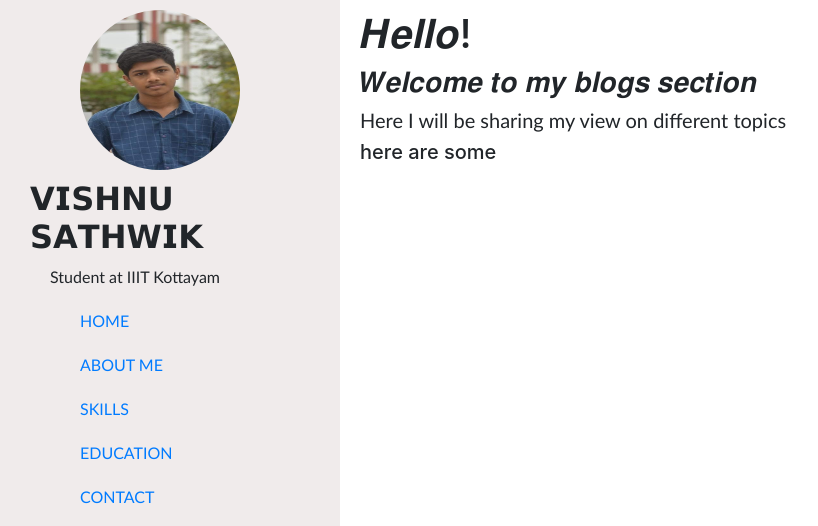
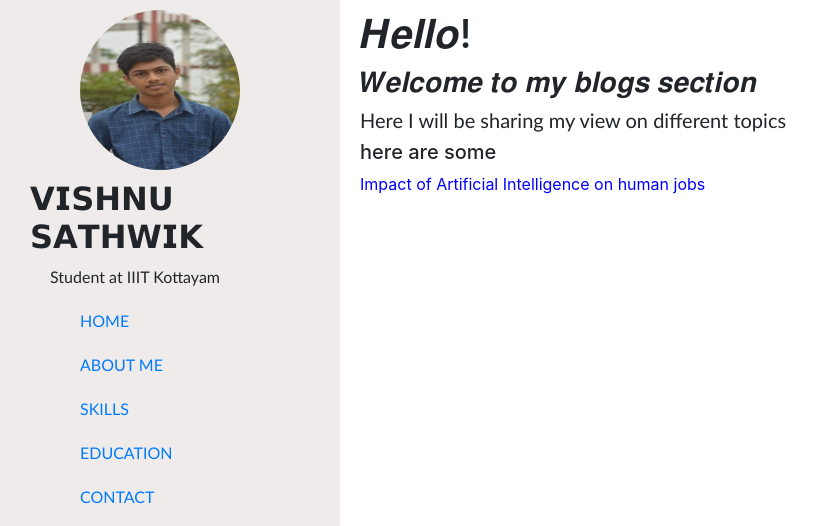
Before and after one commit to vishnusathwikreddy/vishnuwebsite, a plain HTML site: page blog.html in a window 1280 px wide. Shown: the top 526 px of the page, without its empty margins (0-818 px from the left). Drawn offline with nearby package versions, Linux system fonts and the light colour scheme.

Commit message:
Update blog.html

```diff
--- a/blog.html
+++ b/blog.html
@@ -58,7 +58,7 @@
             <h3>𝑾𝒆𝒍𝒄𝒐𝒎𝒆 𝒕𝒐 𝒎𝒚 𝒃𝒍𝒐𝒈𝒔 𝒔𝒆𝒄𝒕𝒊𝒐𝒏</h3>
             <h5 style="font-family:'Gill Sans', 'Gill Sans MT', Calibri, 'Trebuchet MS', sans-serif;">Here I will be sharing my view on different topics</h5>
             <h5> here are some</h5>
-
+            <a herf="ai.html" target="_blank" style="color:blue">Impact of Artificial Intelligence on human jobs </a>
         </div>
     </div>
 </body>
```
